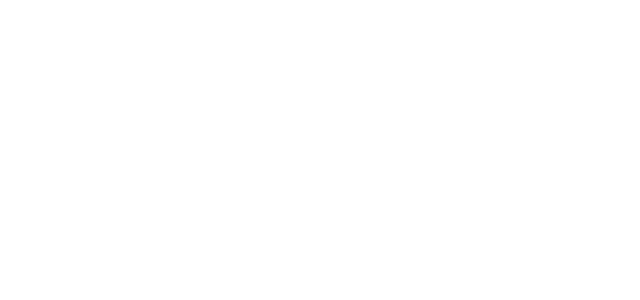
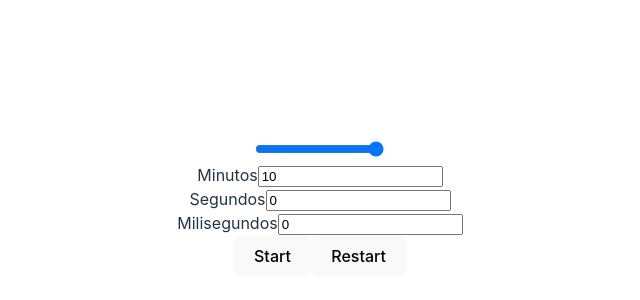
Before and after one commit to JonGonzalezSandoval/Proyecto_Front_Basket_Hodeia, a React (Vite) app: page /refereeMatch in a window 1280 px wide. Shown: the part 192-492 px from the top of the page, without its empty margins (320-960 px from the left). Built offline with nearby package versions, Linux system fonts and the light colour scheme.

Commit message:
Timer logic done, refactor to a custom hook?

```diff
--- a/package.json
+++ b/package.json
@@ -12,6 +12,7 @@
   "dependencies": {
     "lodash": "^4.17.21",
     "react": "^18.2.0",
+    "react-calendar": "^4.6.1",
     "react-dom": "^18.2.0",
     "react-router-dom": "^6.20.1"
   },
--- /dev/null
+++ b/src/components/calendar/MyCalendar.tsx
@@ -0,0 +1,40 @@
+import React, { useState, ChangeEvent, useEffect } from 'react';
+import Calendar from 'react-calendar';
+import 'react-calendar/dist/Calendar.css';
+
+const MyCalendar: React.FC = () => {
+  const [date, setDate] = useState<Date>(new Date());
+
+  const formatDate = (date: Date): string => {
+    // Format date as 'yyyy-mm-dd'
+    const year = date.getFullYear();
+    const month = String(date.getMonth() + 1).padStart(2, '0');
+    const day = String(date.getDate()).padStart(2, '0');
+
+    return `${year}-${month}-${day}`;
+  };
+
+  const onChange = (newDate: Date | Date[]) => {
+    // Assuming the calendar allows selecting multiple dates
+    if (Array.isArray(newDate)) {
+      // Handle array of dates if needed
+    } else {
+      setDate(newDate);
+    }
+  };
+
+  useEffect(() => {
+    console.log(formatDate(date))
+  }, [date, setDate])
+
+  return (
+    <div>
+      <Calendar onChange={onChange as any} value={date} />
+      <div>
+        Selected date: {formatDate(date)}
+      </div>
+    </div>
+  );
+};
+
+export default MyCalendar;
--- a/src/components/mainScreen/MainScreen.tsx
+++ b/src/components/mainScreen/MainScreen.tsx
@@ -1,15 +1,47 @@
+import { useEffect, useState } from "react"
+import Calendar from "react-calendar"
+import MyCalendar from "../calendar/MyCalendar"
+
+
+interface TLeague {
+    ligaid: string,
+    nombre: string,
+    genero: string
+}
+
 export default function MainScreen(){
+    const [selectedLeague, setSelectedLeague] = useState<string|null>(null)
+    // const []
+    const [allLeagues, setAllLeagues] = useState<TLeague[] | null>(null)
 
-    function handleSelectedLeague(){
 
+
+    function handleSelectedLeagueOnDate(e: React.ChangeEvent<HTMLSelectElement>): void{
+        fetch(`http://localhost:3000/teams/liga/`)
+        .then(res => res.json)
+        .then()
     }
 
 
-    function handdleCalendarChange(){
-
-    }
+    useEffect(() => {
+        fetch("http://localhost:3000/ligas/all")
+        .then(res => res.json())
+        .then(res => setAllLeagues(res))
+    }, [])
 
     return(
-        <></>
+        allLeagues != null?
+        <>
+            <select name="" id="" onChange={(e) => setSelectedLeague(e.target.value)}>
+                {allLeagues.map((league) => (
+                    <option key={league.ligaid} value={league.ligaid}>{league.nombre}</option>
+                ))}
+            </select>
+            <MyCalendar />
+        </>
+        :
+        <span>
+            Loading Data
+        </span>
     )
 }
--- /dev/null
+++ b/src/components/matchTimer/MatchTimer.tsx
@@ -0,0 +1,80 @@
+import { useEffect, useState } from "react";
+
+const JUGADORESLOCAL: string[] = ["Ander", "Leo", "Mikel", "Unax", "Peio"];
+const JUGADOREVISITANTE: string[] = ["Mike", "Lucas", "Angel", "Unai", "Pedro"];
+
+export default function MatchTimer() {
+  const [minutes, setMinutes] = useState<number>(10);
+  const [seconds, setSeconds] = useState<number>(0);
+  const [miliseconds, setMiliseconds] = useState<number>(0);
+  const [matchTimer, setMatchTimer] = useState<number>(40);
+  const [cuartos, setCuartos] = useState<number>(1);
+  const [isRunning, setIsRunning] = useState<boolean | null>(null);
+
+  useEffect(() => {
+    let interval: number;
+    if (isRunning) {
+      interval = setInterval(() => {
+        if (miliseconds > 0) {
+          setMiliseconds((miliseconds) => miliseconds - 1);
+        } else if (seconds > 0) {
+          setSeconds((seconds) => seconds - 1);
+          setMiliseconds(399);
+        } else if (minutes > 0) {
+          setMinutes((minutes) => minutes - 1);
+          setMatchTimer((matchTimer) => matchTimer - 1);
+          setSeconds(59);
+          setMiliseconds(399);
+        }
+      });
+    }
+
+    return () => clearInterval(interval);
+  }, [miliseconds, seconds, minutes, isRunning]);
+
+  function startTimer() : void{
+    if (minutes !== 0 || seconds !== 0 || miliseconds !== 0) {
+      setIsRunning(true);
+    } else {
+      setCuartos(cuartos + 1);
+      window.alert("Reinicia el tiempo del cuarto");
+    }
+  }
+
+  function stopTimer() : void{
+    setIsRunning(false);
+  }
+
+  function restartTimer() :void{
+    setIsRunning(false);
+    setMinutes(10);
+    setSeconds(0);
+    setMiliseconds(0);
+  }
+
+  return (
+    <>
+      <div>
+        <input type="range" min="0" max="40" value={matchTimer}/>
+      </div>
+      <div>
+        <label htmlFor="">Minutos</label>
+        <input value={minutes} readOnly />
+      </div>
+      <div>
+        <label htmlFor="">Segundos</label>
+        <input value={seconds} readOnly />
+      </div>
+      <div>
+        <label htmlFor="">Milisegundos</label>
+        <input value={miliseconds} readOnly />
+      </div>
+      {isRunning === null || !isRunning ? (
+        <button onClick={startTimer}>Start</button>
+      ) : (
+        <button onClick={stopTimer}>Stop</button>
+      )}
+      <button onClick={restartTimer}>Restart</button>
+    </>
+  );
+}
--- a/src/components/refereeScreenManagement/RefereeScreenManagement.tsx
+++ b/src/components/refereeScreenManagement/RefereeScreenManagement.tsx
@@ -1,4 +1,8 @@
+import { useState } from "react"
+import MatchTimer from "../matchTimer/MatchTimer";
+
 export default function RefereeScreenManagement(){
+    const [timer, setTimer] = useState();
 
 
     function handlePointScored(){
@@ -9,16 +13,15 @@
 
     }
 
-    function handleTimer(){
-
-    }
-
     function handleFinish(){
 
     }
 
     return(
-        <></>
+        <>
+            <MatchTimer/>
+            {/* <Posesion/> */}
+        </>
     )
 
 
```
Also changed, not shown: src/hooks/useTimer.tsx (added, +55 -0 lines), 1 other file (tests, documents, lock files or other folders).
